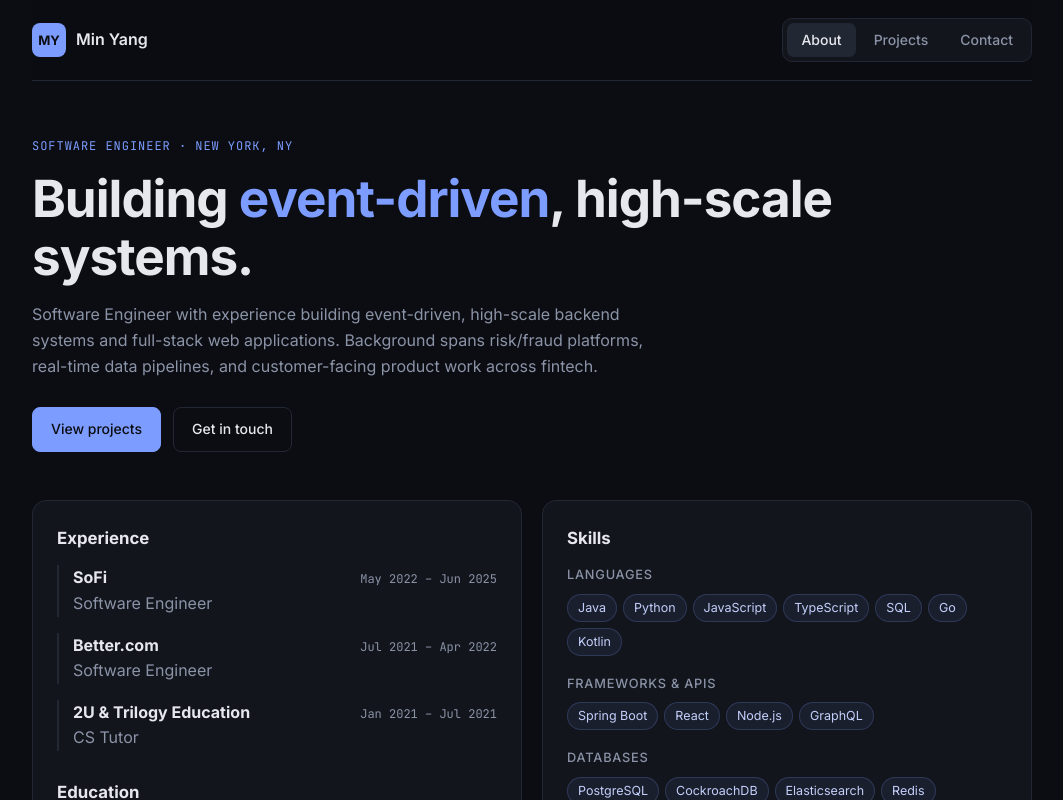
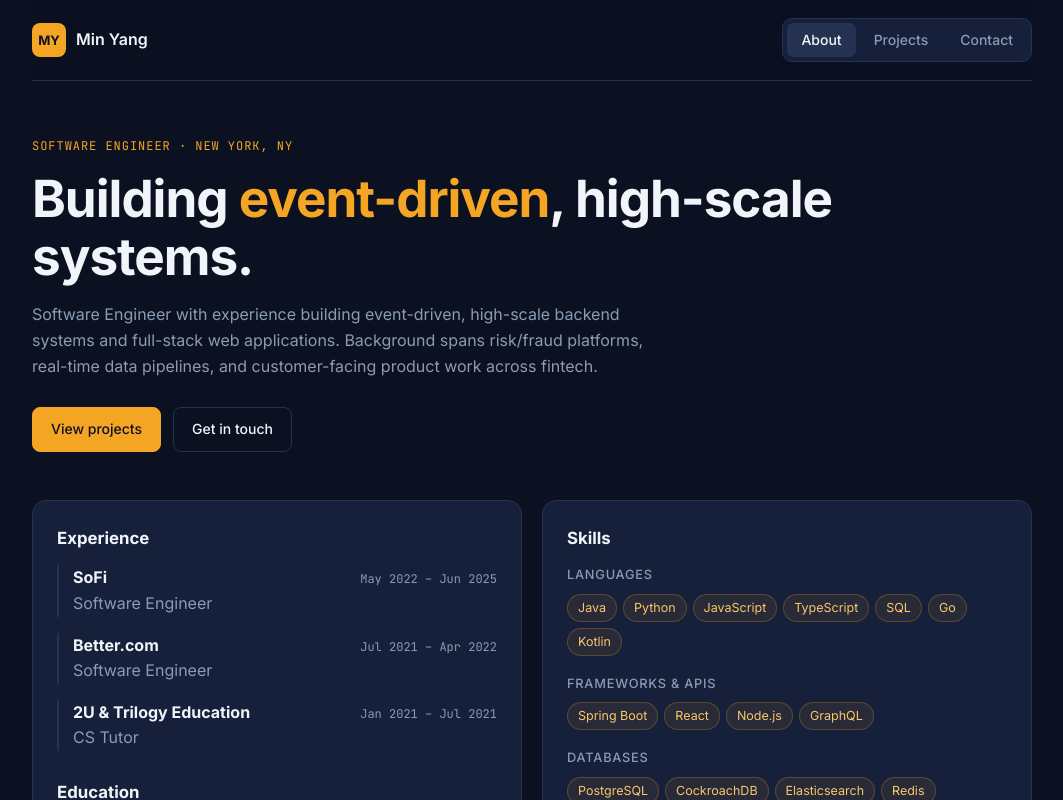
Before and after one commit to my828/portfolio, a React (Vite) app: page / in a window 1280 px wide. Shown: the top 800 px of the page, without its empty margins (108-1171 px from the left). Built offline with nearby package versions, Linux system fonts and the light colour scheme.

Commit message:
Switch to deep navy + amber palette
Co-Authored-By: Claude Opus 5.5 <noreply@anthropic.com>

```diff
--- a/src/styles.css
+++ b/src/styles.css
@@ -1,11 +1,11 @@
 :root {
-  --bg: #0b0d12;
-  --surface: #12151c;
-  --border: #222734;
-  --text: #e6e8ee;
-  --muted: #8b93a7;
-  --accent: #7c9cff;
-  --accent-2: #5eead4;
+  --bg: #0B1120;
+  --surface: #16203A;
+  --border: #263252;
+  --text: #F1F5F9;
+  --muted: #8B9BB4;
+  --accent: #F5A524;
+  --accent-2: #F5A524;
   color-scheme: dark;
 }
 
@@ -29,7 +29,7 @@ a { color: inherit; text-decoration: none; }
   position: sticky; top: 0; z-index: 10;
   display: flex; align-items: center; justify-content: space-between; gap: 16px;
   padding: 18px 0;
-  background: rgba(11, 13, 18, 0.8);
+  background: rgba(11, 17, 32, 0.85);
   backdrop-filter: blur(10px);
   border-bottom: 1px solid var(--border);
 }
@@ -37,7 +37,7 @@ a { color: inherit; text-decoration: none; }
 .brand-mark {
   display: grid; place-items: center; width: 34px; height: 34px; border-radius: 8px;
   background: var(--accent);
-  color: #0b0d12; font-size: 13px; font-weight: 700;
+  color: var(--bg); font-size: 13px; font-weight: 700;
 }
 .tabs { display: flex; gap: 4px; padding: 4px; background: var(--surface); border: 1px solid var(--border); border-radius: 10px; }
 .tab { padding: 6px 14px; border-radius: 7px; color: var(--muted); font-size: 14px; font-weight: 500; transition: color .15s, background .15s; }
@@ -64,7 +64,7 @@ p { margin: 4px 0 0; }
 .actions { display: flex; gap: 12px; flex-wrap: wrap; }
 .btn { padding: 10px 18px; border-radius: 8px; border: 1px solid var(--border); font-weight: 500; font-size: 14px; transition: border-color .15s, transform .15s; }
 .btn:hover { border-color: var(--accent); transform: translateY(-1px); }
-.btn.primary { background: var(--accent); border-color: var(--accent); color: #0b0d12; }
+.btn.primary { background: var(--accent); border-color: var(--accent); color: var(--bg); }
 
 /* Cards */
 .card { background: var(--surface); border: 1px solid var(--border); border-radius: 14px; padding: 24px; }
@@ -76,12 +76,12 @@ p { margin: 4px 0 0; }
 
 .skill-group + .skill-group { margin-top: 18px; }
 .chips { display: flex; flex-wrap: wrap; gap: 6px; }
-.chip { padding: 3px 10px; border-radius: 999px; background: rgba(124, 156, 255, 0.08); border: 1px solid rgba(124, 156, 255, 0.2); color: #c3cffb; font-size: 12.5px; }
+.chip { padding: 3px 10px; border-radius: 999px; background: rgba(245, 165, 36, 0.08); border: 1px solid rgba(245, 165, 36, 0.25); color: #F8C76A; font-size: 12.5px; }
 
 /* Projects */
 .project-grid { display: grid; grid-template-columns: repeat(auto-fill, minmax(290px, 1fr)); gap: 18px; }
 .project { display: flex; flex-direction: column; gap: 12px; transition: border-color .2s, transform .2s; }
-.project:hover { border-color: rgba(124, 156, 255, 0.5); transform: translateY(-2px); }
+.project:hover { border-color: rgba(245, 165, 36, 0.5); transform: translateY(-2px); }
 .project h2 { margin: 0; }
 .project .chips { margin-top: auto; }
 .metric { display: flex; align-items: baseline; gap: 8px; }
@@ -108,7 +108,7 @@ p { margin: 4px 0 0; }
 .page-title + .section-label { margin-top: 8px; }
 .capstone {
   display: flex; justify-content: space-between; align-items: center; gap: 20px; flex-wrap: wrap;
-  border-color: rgba(94, 234, 212, 0.35);
+  border-color: rgba(245, 165, 36, 0.4);
   background: var(--surface);
   transition: border-color .2s, transform .2s;
 }
@@ -116,7 +116,7 @@ p { margin: 4px 0 0; }
 .capstone-name { font-size: 1.6rem; margin: 6px 0 4px; }
 .link-hint { color: var(--accent); font-size: 14px; font-weight: 500; }
 .award { display: flex; flex-direction: column; align-items: flex-start; gap: 6px; }
-.award-badge { padding: 6px 12px; border-radius: 999px; background: rgba(94, 234, 212, 0.12); border: 1px solid rgba(94, 234, 212, 0.35); color: var(--accent-2); font-weight: 600; font-size: 14px; }
+.award-badge { padding: 6px 12px; border-radius: 999px; background: rgba(245, 165, 36, 0.12); border: 1px solid rgba(245, 165, 36, 0.4); color: var(--accent-2); font-weight: 600; font-size: 14px; }
 .capstone > div:first-child { flex: 1 1 380px; display: flex; flex-direction: column; gap: 10px; }
 .capstone-desc { max-width: 560px; margin: 0; }
 .capstone-role { margin: 0; font-size: 14px; }
```
